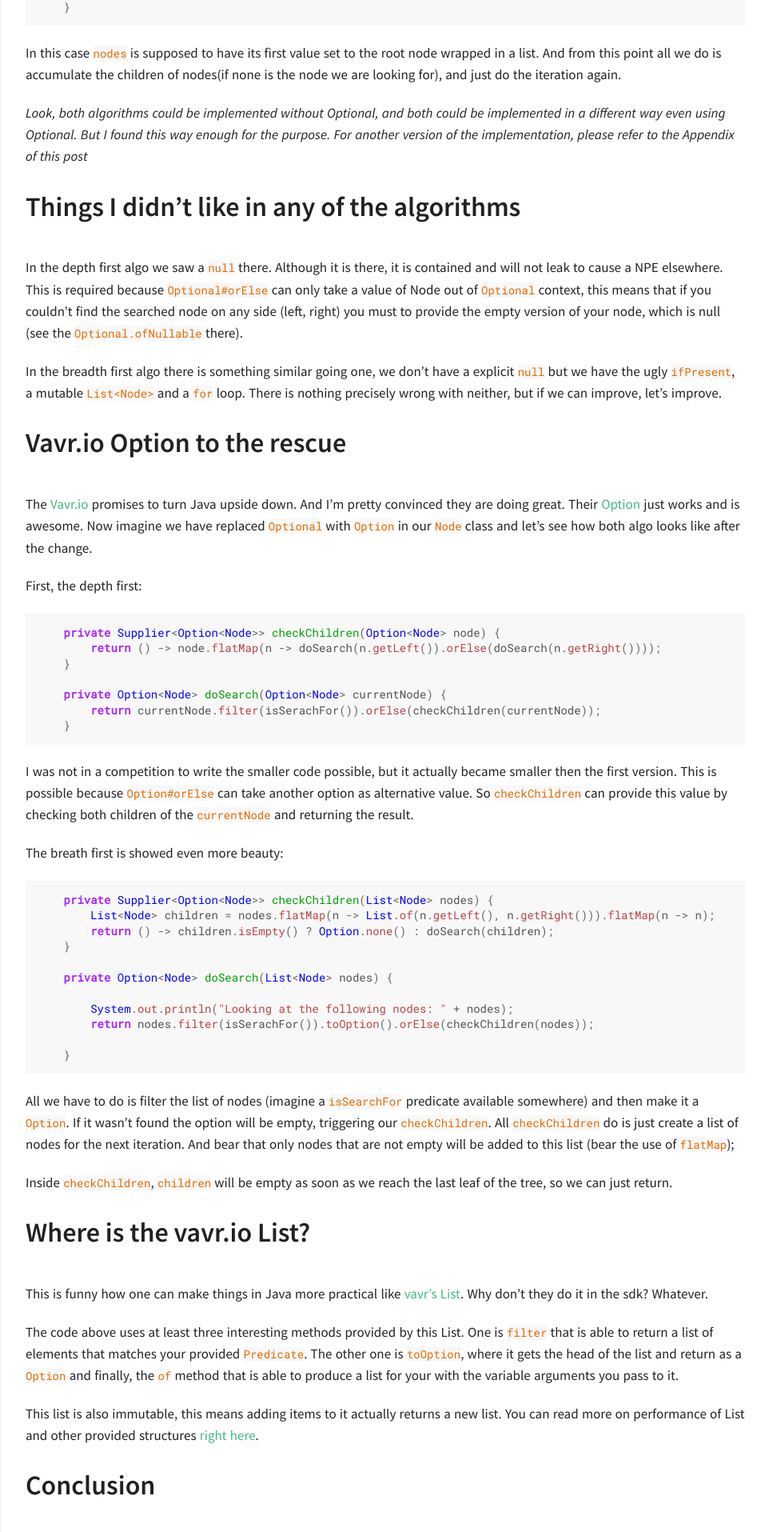
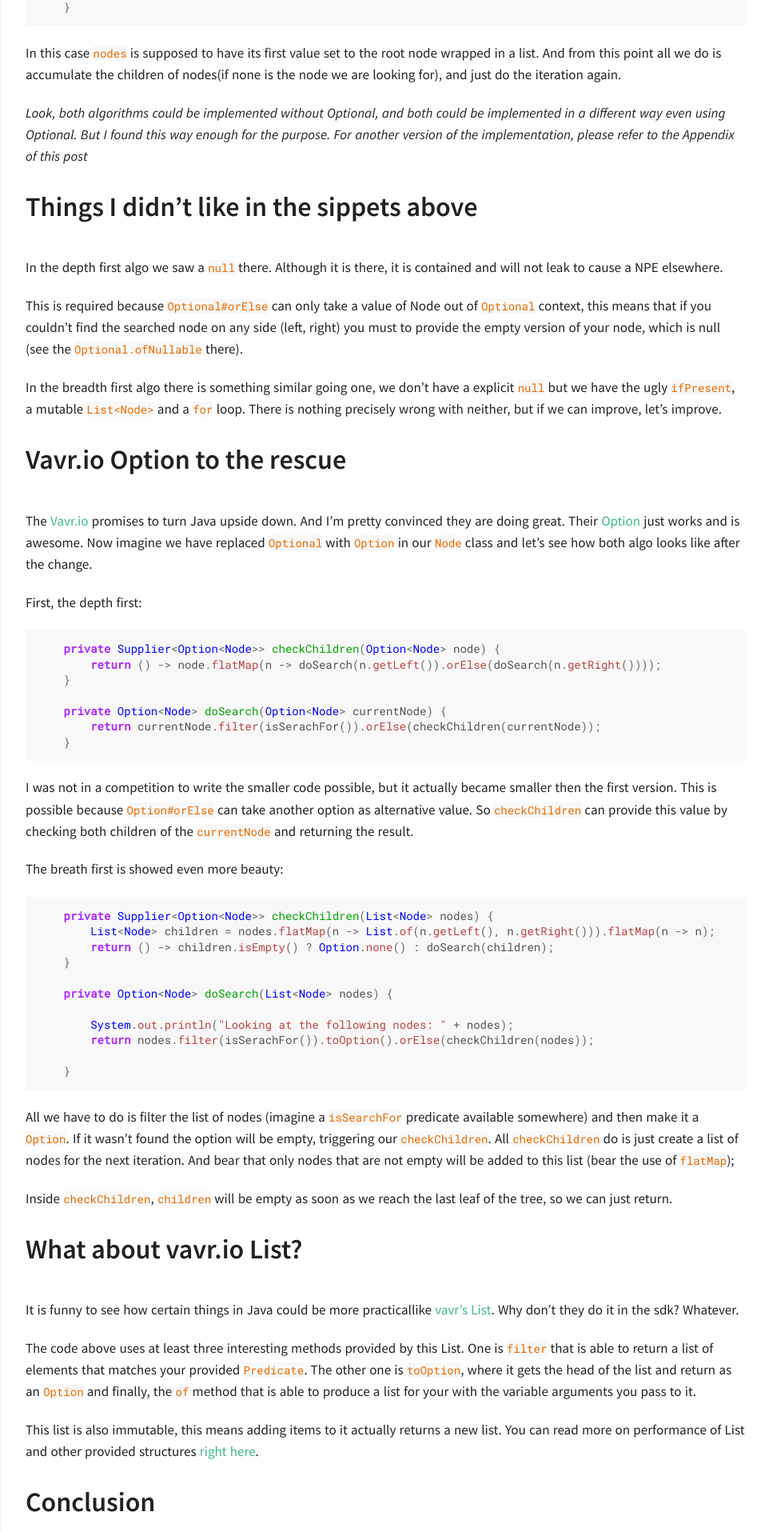
Before and after one commit to paulosuzart/paulosuzart.github.io, a Jekyll site: the page built from _posts/2018-04-19-exploring-optional-types-in-java8.md, in a window 1280 px wide. Shown: the part 2879-4794 px from the top of the page at 80% size, without its empty margins (318-1280 px from the left). Built offline with Jekyll 4.4.1, drawn with Linux system fonts in a browser that asks for light colours; comment, search, counter and statistics services are not loaded; some of the changed text lies outside the part shown.

Commit message:
Better wording

````diff
--- a/_posts/2018-04-19-exploring-optional-types-in-java8.md
+++ b/_posts/2018-04-19-exploring-optional-types-in-java8.md
@@ -119,9 +119,11 @@
 
 *Look, both algorithms could be implemented without Optional, and both could be implemented in a different way even using Optional. But I found this way enough for the purpose. For another version of the implementation, please refer to the Appendix of this post*
 
-# Things I didn't like in any of the algorithms
+# Things I didn't like in the sippets above
 
-In the depth first algo we saw a `null` there. Although it is there, it is contained and will not leak to cause a NPE elsewhere. This is required because `Optional#orElse` can only take a value of Node out of `Optional` context, this means that if you couldn't find the searched node on any side (left, right) you must to provide the empty version of your node, which is null (see the `Optional.ofNullable` there).
+In the depth first algo we saw a `null` there. Although it is there, it is contained and will not leak to cause a NPE elsewhere.
+
+This is required because `Optional#orElse` can only take a value of Node out of `Optional` context, this means that if you couldn't find the searched node on any side (left, right) you must to provide the empty version of your node, which is null (see the `Optional.ofNullable` there).
 
 In the breadth first algo there is something similar going one, we don't have a explicit `null` but we have the ugly `ifPresent`, a mutable `List<Node>` and a `for` loop. There is nothing precisely wrong with neither, but if we can improve, let's improve.
 
@@ -163,34 +165,34 @@
 
 Inside `checkChildren`, `children`  will be empty as soon as we reach the last leaf of the tree, so we can just return.
 
-# Where is the vavr.io List?
+# What about vavr.io List?
 
-This is funny how one can make things in Java more practical like [vavr's List](https://static.javadoc.io/io.vavr/vavr/0.9.2/io/vavr/collection/List.html). Why don't they do it in the sdk? Whatever.
+It is funny to see how certain things in Java could be more practicallike [vavr's List](https://static.javadoc.io/io.vavr/vavr/0.9.2/io/vavr/collection/List.html). Why don't they do it in the sdk? Whatever.
 
-The code above uses at least three interesting methods provided by this List. One is `filter` that is able to return a list of elements that matches your provided `Predicate`. The other one is `toOption`, where it gets the head of the list and return as a `Option` and finally, the `of` method that is able to produce a list for your with the variable arguments you pass to it.
+The code above uses at least three interesting methods provided by this List. One is `filter` that is able to return a list of elements that matches your provided `Predicate`. The other one is `toOption`, where it gets the head of the list and return as an `Option` and finally, the `of` method that is able to produce a list for your with the variable arguments you pass to it.
 
 This list is also immutable, this means adding items to it actually returns a new list. You can read more on performance of List and other provided structures [right here](http://www.vavr.io/vavr-docs/#_performance_characteristics).
 
 
 # Conclusion
 
-I'm not in the business of type theory, I actually suck at explaining these things formally. But I can say optional feels very good in Java too, even though using Vavr.io was a better choice. Vavr actually looks more like Category Theory library for Java, or at least a subset of what is generally found in [Scala](https://www.scala-lang.org/).
+I'm not in the business of type theory, I actually suck at explaining these things formally. But I can say optional feels very good in Java too, even though using Vavr.io was a better experience. Vavr actually looks more like Category Theory library for Java, or at least a subset of what is generally found in [Scala](https://www.scala-lang.org/) and other languages.
 
-Vavr also provide [Predicates](https://static.javadoc.io/io.vavr/vavr/0.9.2/io/vavr/Predicates.html) that can be used to do [Pattern Match](http://www.vavr.io/vavr-docs/#_pattern_matching) in Java. It's extremely ugly to pattern match with a unfriendly syntax, though.
+Vavr also offers [Predicates](https://static.javadoc.io/io.vavr/vavr/0.9.2/io/vavr/Predicates.html) that can be used to do [Pattern Match](http://www.vavr.io/vavr-docs/#_pattern_matching) in Java. It's extremely ugly to pattern match with a unfriendly syntax, though.
 
-One thing to notice is that during the exercises, it was easy to hit the `StackOverflowError` wall. Of course there is some brutal recursion here and I was not giving any attention to resource use or the possibility to get a `StackOverflowError`, but the trees used for testing had no more than 3 levels, what makes things to be a bit worry.
+One thing to notice is that during the exercises, it was easy to hit the `StackOverflowError` wall. Of course there is some brutal recursion here and I was not giving any attention to resource use or the possibility to get a `StackOverflowError`, but the trees used for testing had no more than 3 levels, what makes things a bit worry.
 
-Of course some credit here goes to Java8 lambdas that made it much much more smooth to work with this kind of construct that otherwise would be just bizarre to implement.
+Of course credit here goes to Java8 lambdas that made it much much more smooth to work with this kind of construct, otherwise it would be just bizarre to implement.
 
 # Appendix - No recursion version
 
-Although serving our purpose of exploring Optional types, the thing about both code above is that they will always follow the size of the tree in the worst case. This can lead to a `StackOverflowError` epidemic. That is why here is a non recursive version of both algos just for fun:
+Although serving our purpose of exploring Optional types, the thing about both codes above is that they will always follow the size of the tree in the **worst case**, specially if the tree is unbalanced. This can lead to `StackOverflowError` epidemic. That is why here is a non recursive version of both algos just for fun:
 
 ```java
-    // now the search from TreeSearch is not abstract and actually implements the search...
+    // now the search from TreeSearch#serach is not abstract and actually implements the search...
     public Option<Node> search() {
 
-        System.out.println("Breadth Started... Looking for value : " + this.searchFor);
+        System.out.println("Started... Looking for value : " + this.searchFor);
 
         List<Node> toSearch = List.of(this.root);
 
@@ -205,24 +207,24 @@
             }
 
             List<Node> nextNodes = List.of(currentNode.getLeft(), currentNode.getRight()).flatMap(n -> n);
-            toSearch = getF(nextNodes).apply(toSearch);
+            toSearch = getF(nextNodes).apply(toSearch); // uses the provided operation on the list
         }
 
         return Option.none();
     }
 ```
 
-All breaks down to enqueue nodes to be searched in a list. And for depth first what we need to do is to `prependAll` the child nodes, if any, to this same list while we continuously check if it is empty. The breadth does just the opposite and `appendsAll` to this list.
+All breaks down to enqueue in a list the nodes to be searched for. And for depth first what we need to do is to `prependAll` the child nodes, if any, to this same list while we continuously check if it is empty. The breadth does just the opposite and `appendsAll` to this list.
 
-Noticed the `getF` right there? This is an abstract method that returns a `io.vavr.Function1<T1,R>`. This means we will apply just the relevant part of the algo to the specific strategy (depth/breadth). Here are the `getF` provided by the subclasses:
+Noticed the `getF` right there? This is an abstract method that returns a `io.vavr.Function1<T1,R>`. The specific algorithm (depth/breadth) has to provide just the correct operation on the list. Here are the `getF` provided by the subclasses:
 
 ```java
-    // for depth
+    // for depth first
     @Override
     protected Function1<List<Node>, List<Node>> getF(List<Node> nodes) {
         return (l) -> l.prependAll(nodes);
     }
-    // For breadth
+    // For breadth first
     @Override
     protected Function1<List<Node>, List<Node>> getF(List<Node> nodes) {
         return (l) -> l.appendAll(nodes);
````
